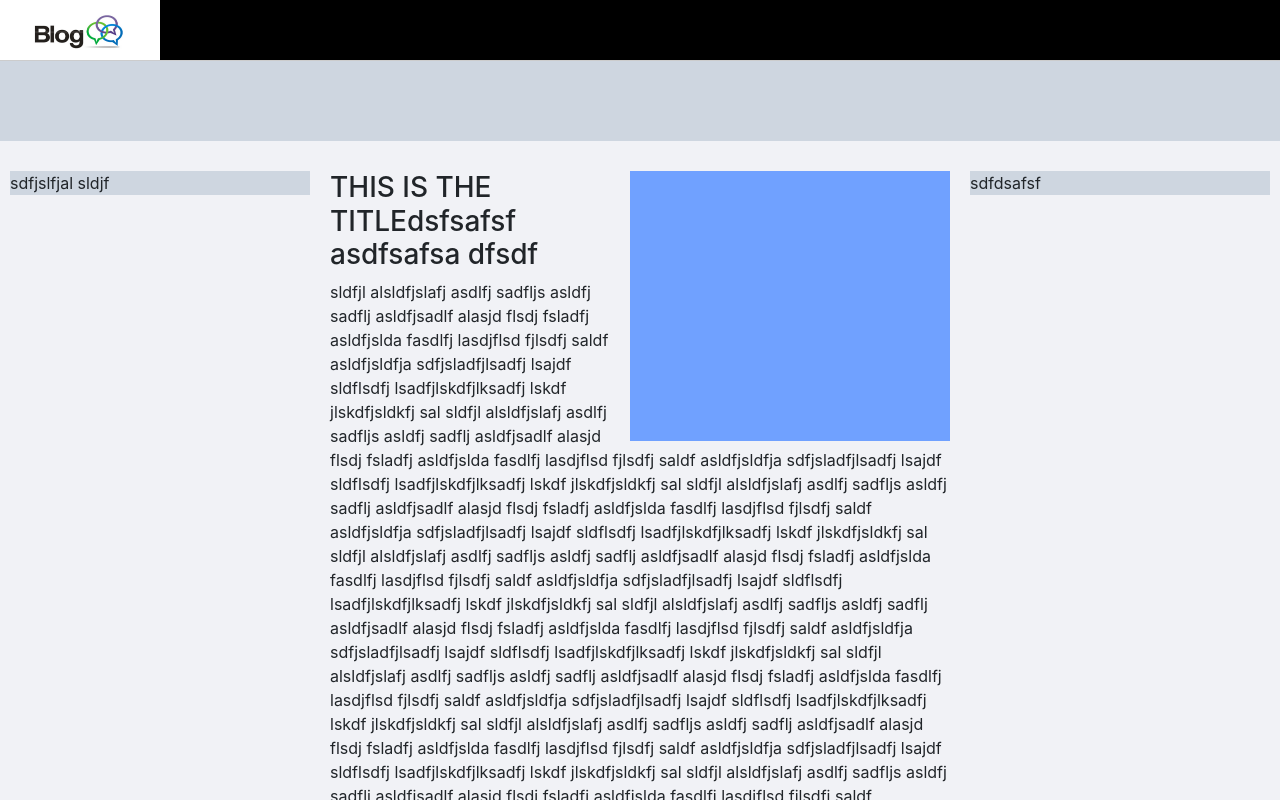
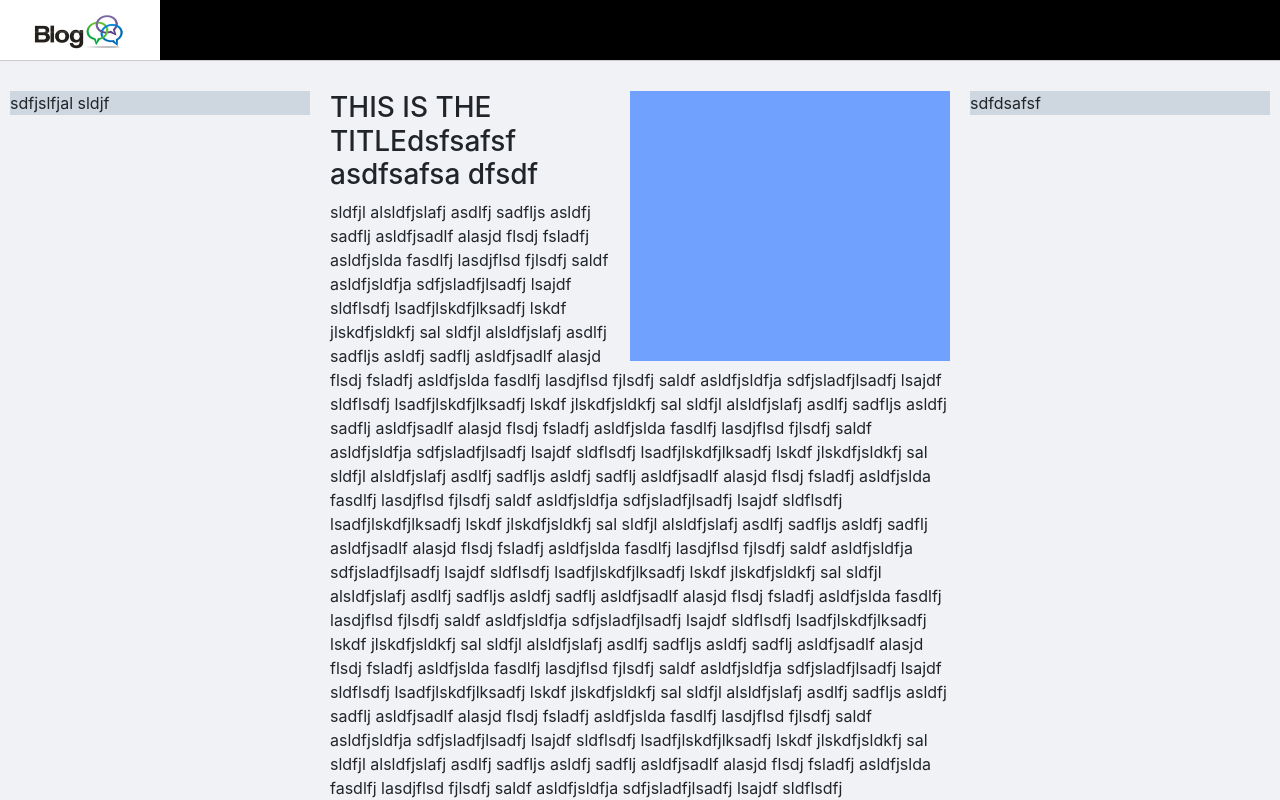
Before and after one commit to SenthurAthiban94/news-new, a React (Create React App) app: page / in a window 1280 px wide. Shown: the top 800 px of the page. Built offline with nearby package versions, Linux system fonts and the light colour scheme.

Commit message:
added google search console and UI framework

```diff
--- a/package.json
+++ b/package.json
@@ -3,6 +3,7 @@
   "version": "0.1.0",
   "private": true,
   "dependencies": {
+    "node-cron": "^1.2.1",
     "react": "^16.3.2",
     "react-dom": "^16.3.2",
     "react-scripts": "1.1.4"
--- /dev/null
+++ b/public/googlec435fd91463be475.html
@@ -0,0 +1 @@
+google-site-verification: googlec435fd91463be475.html
--- a/src/components/App.js
+++ b/src/components/App.js
@@ -10,8 +10,8 @@ class App extends Component {
   render() {
     return (
       <div className="page_background">
-        <Header logo_url={"./logo.png"} />
-        <Ad position={"TOP"} content={""}/>
+        <Header logo_url={"./assets/images/logo.png"} />
+        {/* <Ad position={"TOP"} content={""}/> */}
         <div className="container-fluid">
           <div className='row'>
             <div className="col-sm-3 col-xs-3 col-md-3 col-lg-3 hidden-xs body" >
```
Also changed, not shown: public/logo.png (deleted), 1 other file (tests, documents, lock files or other folders).
